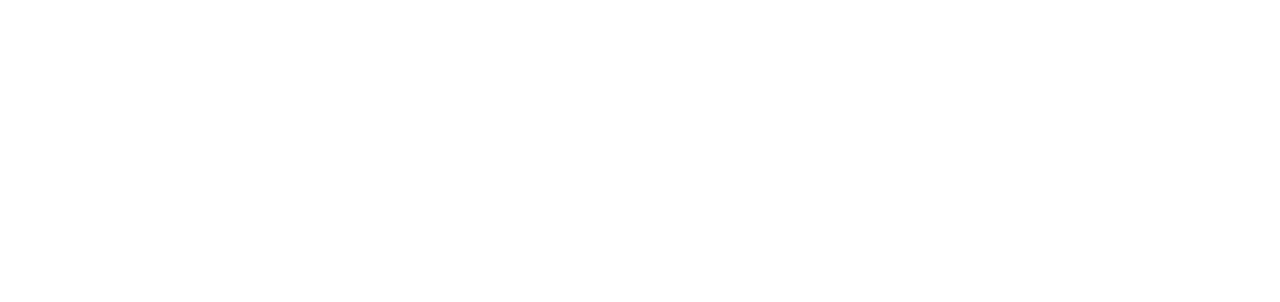
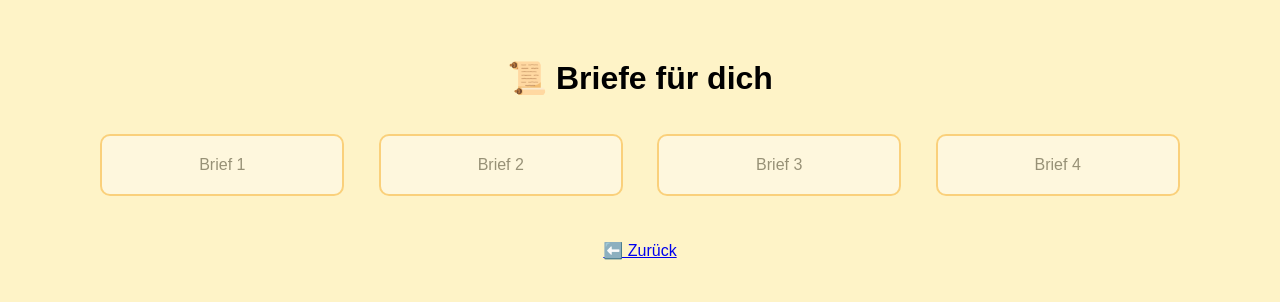
Before and after one commit to aidastarhope-collab/legendary-disco, a plain HTML site: page letters.html in a window 1280 px wide. Drawn offline with Linux system fonts and the light colour scheme.

Commit message:
Update letters.html

```diff
--- a/letters.html
+++ b/letters.html
@@ -1,18 +1,51 @@
+<!DOCTYPE html>
+<html lang="de">
+<head>
+<meta charset="UTF-8">
+<title>Briefe 💌</title>
+<style>
+body { font-family: Arial, sans-serif; background:#fef3c7; text-align:center; padding:30px; }
+.letter { display:inline-block; background:white; padding:20px; margin:15px; border:2px solid #f59e0b; border-radius:10px; cursor:pointer; width:200px; }
+.content { display:none; margin-top:15px; }
+a { display:block; margin-top:30px; }
+</style>
+</head>
+<body>
+<h1>📜 Briefe für dich</h1>
+
+<div class="letter">Brief 1
+  <div class="content">💜 Du bist der Beste!</div>
+</div>
+<div class="letter">Brief 2
+  <div class="content">😂 Danke für all unsere Memes!</div>
+</div>
+<div class="letter">Brief 3
+  <div class="content">🫶 Ohne dich wäre vieles halb so lustig.</div>
+</div>
+<div class="letter">Brief 4
+  <div class="content">⭐ Du machst jeden Tag besser!</div>
+</div>
+
+<a href="index.html">⬅️ Zurück</a>
+
 <script>
-  // Anzahl freigeschalteter Briefe aus der aktuellen Session holen
-  let unlocked = sessionStorage.getItem("bananaScore") || 0;
-  unlocked = parseInt(unlocked);
+let unlocked = sessionStorage.getItem("bananaScore") || 0;
+unlocked = parseInt(unlocked);
 
-  function toggle(el) {
-    let c = el.querySelector('.content');
-    c.style.display = c.style.display === 'block' ? 'none' : 'block';
+const letters = document.querySelectorAll(".letter");
+letters.forEach((el, idx)=>{
+  if(idx >= unlocked){
+    el.style.pointerEvents="none";
+    el.style.opacity="0.4";
   }
+});
 
-  // Briefe entsprechend freischalten
-  document.querySelectorAll(".letter").forEach((el, idx) => {
-    if(idx >= unlocked){
-      el.style.pointerEvents="none";
-      el.style.opacity="0.4";
-    }
-  });
+function toggle(el){
+  const content = el.querySelector(".content");
+  if(content) content.style.display = content.style.display === "block" ? "none" : "block";
+}
+
+letters.forEach(el=>el.addEventListener("click",()=>toggle(el)));
 </script>
+</body>
+</html>
```
